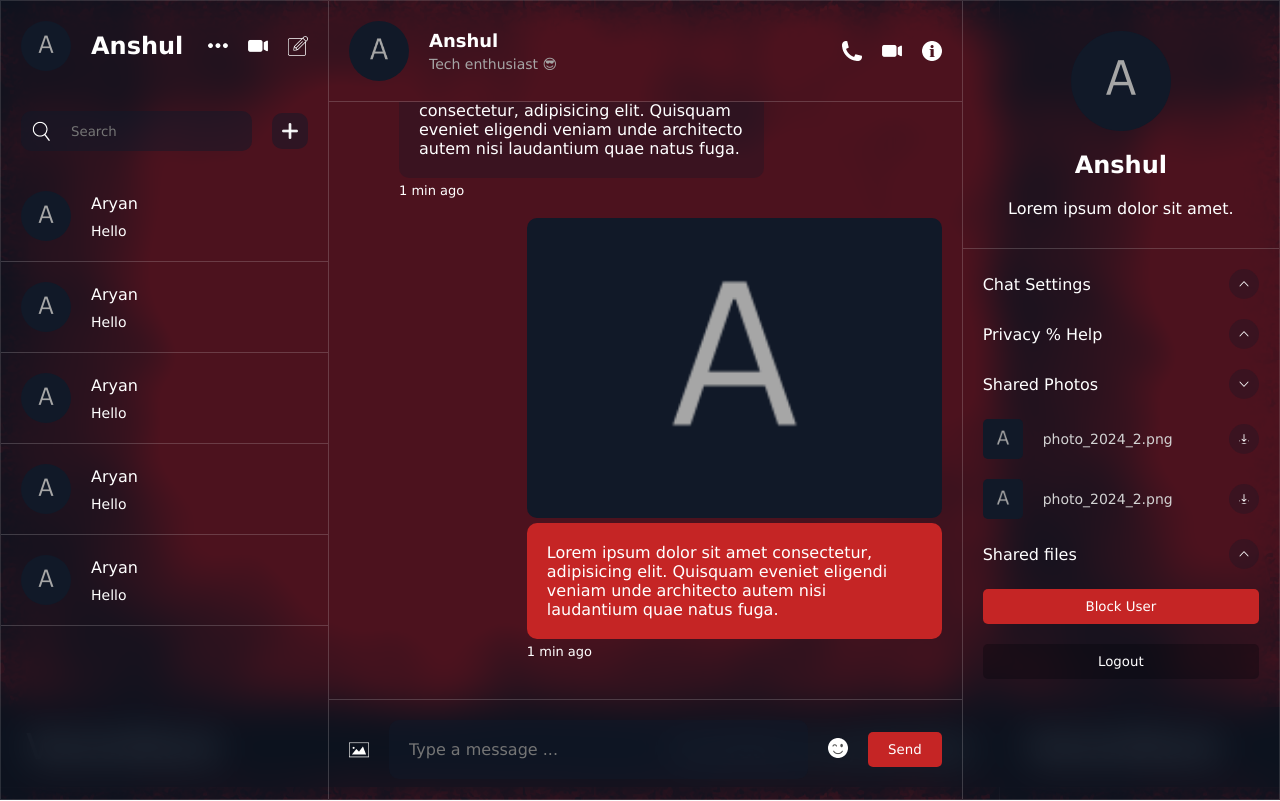
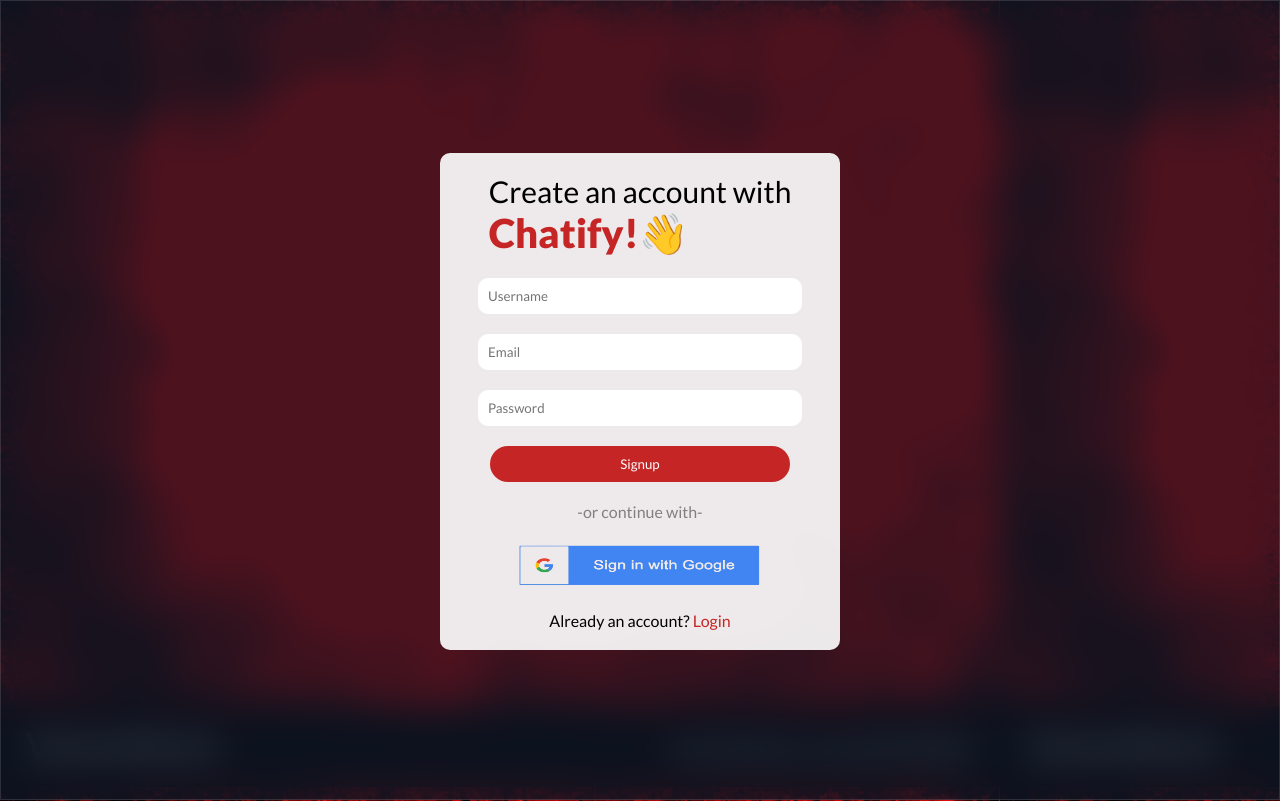
Before and after one commit to anshulkumarx7/Chatify, a React (Vite) app: page / in a window 1280 px wide. Built offline with nearby package versions, Linux system fonts and the light colour scheme.

Commit message:
added login and signup

```diff
--- a/package.json
+++ b/package.json
@@ -11,6 +11,7 @@
   },
   "dependencies": {
     "emoji-picker-react": "^4.9.4",
+    "firebase": "^10.12.2",
     "react": "^18.2.0",
     "react-dom": "^18.2.0"
   },
--- a/src/App.jsx
+++ b/src/App.jsx
@@ -1,15 +1,20 @@
 
-import Detail from "./components/detail/Detail"
+// import Detail from "./components/detail/Detail"
 import List from "./components/list/List"
 import Chat from "./components/chat/Chat"
-
+// import Login from "./components/login/Login";
+import Signup from "./components/login/Signup";
 function App() {
-
+  // const user = true;
   return (
     <div className="container">
-      <List/>
-      <Chat/>
-      <Detail/>
+      {/* <List />
+      <Chat /> */}
+      {/* <Detail /> */}
+      <Signup/>
+
+
+
     </div>
   )
 }
--- /dev/null
+++ b/src/components/addUser/AddUser.jsx
@@ -0,0 +1,20 @@
+import "./addUser.css";
+function AddUser() {
+    return (
+        <div className="addUser">
+            <form>
+                <input type="text" placeholder="Search Username" name="username" />
+                <button>Search</button>
+            </form>
+            <div className="user">
+                <div className="detail">
+                    <img src="./avatar.png" alt="" />
+                    <span>Usha</span>
+                </div>
+                <button>Add User</button>
+            </div>
+        </div>
+    )
+}
+
+export default AddUser
--- /dev/null
+++ b/src/components/addUser/addUser.css
@@ -0,0 +1,64 @@
+.addUser{
+    height: max-content;
+    width: max-content;
+    padding: 30px;
+    background-color: rgba(17,25,40,0.76);
+    border-radius: 10px;
+    position: absolute;
+    top:0;
+    bottom: 0;
+    left: 0;
+    right: 0;
+    margin: auto;
+
+    form{
+        display: flex;
+        gap: 20px;
+        input{
+            padding: 10px;
+            border-radius: 10px;
+            border: none;
+            outline: none;
+
+        }
+
+        button{
+            padding: 10px;
+            border-radius: 10px;
+            background-color: #c52525;
+            color: white;
+            border: none;
+            outline: none;
+            cursor: pointer;
+        }
+    }
+    .user{
+        margin-top: 50px;
+        display: flex;
+        align-items: center;
+        justify-content: space-between;
+
+        .detail{
+            display: flex;
+            align-items: center;
+            gap: 20px;
+            img{
+                width: 50px;
+                height: 50px;
+                object-fit: cover;
+                border-radius: 50%;
+
+            }
+        }
+        button{
+            padding: 10px;
+            border-radius: 10px;
+            background-color: #c52525;
+            color: white;
+            border: none;
+            outline: none;
+            cursor: pointer;
+        }
+    }
+
+}
--- a/src/components/chat/chat.css
+++ b/src/components/chat/chat.css
@@ -142,7 +142,7 @@
         .picker{
             position: absolute;
             bottom: 50px;
-            left:0;
+            right:0;
 
         }
     }
--- a/src/components/detail/Detail.jsx
+++ b/src/components/detail/Detail.jsx
@@ -51,7 +51,7 @@
           </div>
         </div>
         <button>Block User</button>
-        <button className="logout" >Logout</button>
+        <button className="logout">Logout</button>
       </div>
     </div>
   )
--- a/src/components/list/chatList/ChatList.jsx
+++ b/src/components/list/chatList/ChatList.jsx
@@ -1,5 +1,6 @@
 import { useState } from "react"
 import "./chatList.css"
+import AddUser from "../../addUser/AddUser";
 function ChatList() {
     const [addMode, setAddMode] = useState(false);
     return (
@@ -46,6 +47,7 @@
                     <p>Hello</p>
                 </div>
             </div>
+            {addMode && <AddUser/>}
         </div>
     )
 }
--- /dev/null
+++ b/src/components/login/Login.jsx
@@ -0,0 +1,30 @@
+import "./login.css";
+function Login() {
+    return (
+        <div className="login">
+            <div className="loginContainer">
+                <div className="texts">
+                    <h2 className="small">Hello!</h2>
+                    <h2 className="big">Welcome back!👋</h2>
+                </div>
+                <input type="email" placeholder="Email" name="email" />
+                <input type="password" placeholder="Password" name="password" />
+
+                <button className="loginButton">Login</button>
+
+                <div className="googleTexts">
+                    <p>-or continue with-</p>
+                </div>
+
+                <img src="./google.png" alt="" />
+
+
+
+
+
+            </div>
+        </div>
+    )
+}
+
+export default Login
--- /dev/null
+++ b/src/components/login/Signup.jsx
@@ -0,0 +1,38 @@
+
+import "./login.css";
+function Signup() {
+  return (
+    <div className="login">
+            <div className="loginContainer">
+                <div className="texts">
+                    <h2 className="small">Create an account with</h2>
+                    <h2 className="big">Chatify!👋</h2>
+                </div>
+                <input type="text" placeholder="Username" name="username" />
+                <input type="email" placeholder="Email" name="email" />
+                <input type="password" placeholder="Password" name="password" />
+
+                <button className="loginButton">Signup</button>
+
+                <div className="googleTexts">
+                    <p>-or continue with-</p>
+                </div>
+
+                <img src="./google.png" alt="" />
+
+                <div className="registeredUser">
+                    <p>Already an account?  <span><a href=""> Login</a></span></p>
+                </div>
+
+
+
+
+
+
+
+            </div>
+        </div>
+  )
+}
+
+export default Signup
--- /dev/null
+++ b/src/components/login/login.css
@@ -0,0 +1,71 @@
+@import url("https://fonts.googleapis.com/css2?family=Lato:wght@400;900&display=swap");
+.login {
+  width: 100vw;
+  height: 100vh;
+  display: flex;
+  align-items: center;
+  justify-content: center;
+}
+.loginContainer {
+  height:auto;
+  width: 400px;
+  background-color: rgba(255, 255, 255, 0.904);
+  border-radius: 10px;
+  color: black;
+  padding: 20px;
+  display: flex;
+  flex-direction: column;
+  align-items: center;
+  /* justify-content: center; */
+  gap: 20px;
+
+  input {
+    width: 90%;
+    padding: 10px;
+    border: none;
+    outline: none;
+    border-radius: 10px;
+  }
+
+  .texts {
+    font-family: "Lato", sans-serif !important;
+    font-style: normal;
+    .small{
+      font-size: 30px;
+      font-weight: 400;
+    }
+    .big{
+        font-size:40px;
+      font-weight: 900;
+      color:#c52525 ;
+    }
+  }
+  .loginButton{
+    padding: 10px;
+    color: white;
+    background-color: #c52525;
+    border: none;
+    outline: none;
+    border-radius: 20px;
+    width: 300px;
+    cursor: pointer;
+  }
+  .googleTexts{
+    font-family: "Lato", sans-serif !important;
+    color:gray;
+
+  }
+  img{
+    width:250px;
+    height: 50px;
+    cursor: pointer;
+  }
+  .registeredUser{
+    font-family: "Lato", sans-serif !important;
+    a{
+        text-decoration: none;
+        color:#c52525
+    }
+
+  }
+}
--- a/src/index.css
+++ b/src/index.css
@@ -2,8 +2,9 @@
   margin: 0;
   padding: 0;
   box-sizing: border-box;
-  font-family: "Lucida Sans", "Lucida Sans Regular", "Lucida Grande",
-    "Lucida Sans Unicode", Geneva, Verdana, sans-serif;
+  /* font-family: "Lucida Sans", "Lucida Sans Regular", "Lucida Grande",
+    "Lucida Sans Unicode", Geneva, Verdana, sans-serif; */
+    font-family: "Lato", sans-serif !important;
 }
 
 body{
```
Also changed, not shown: public/google.png (added), 1 other file (tests, documents, lock files or other folders).
